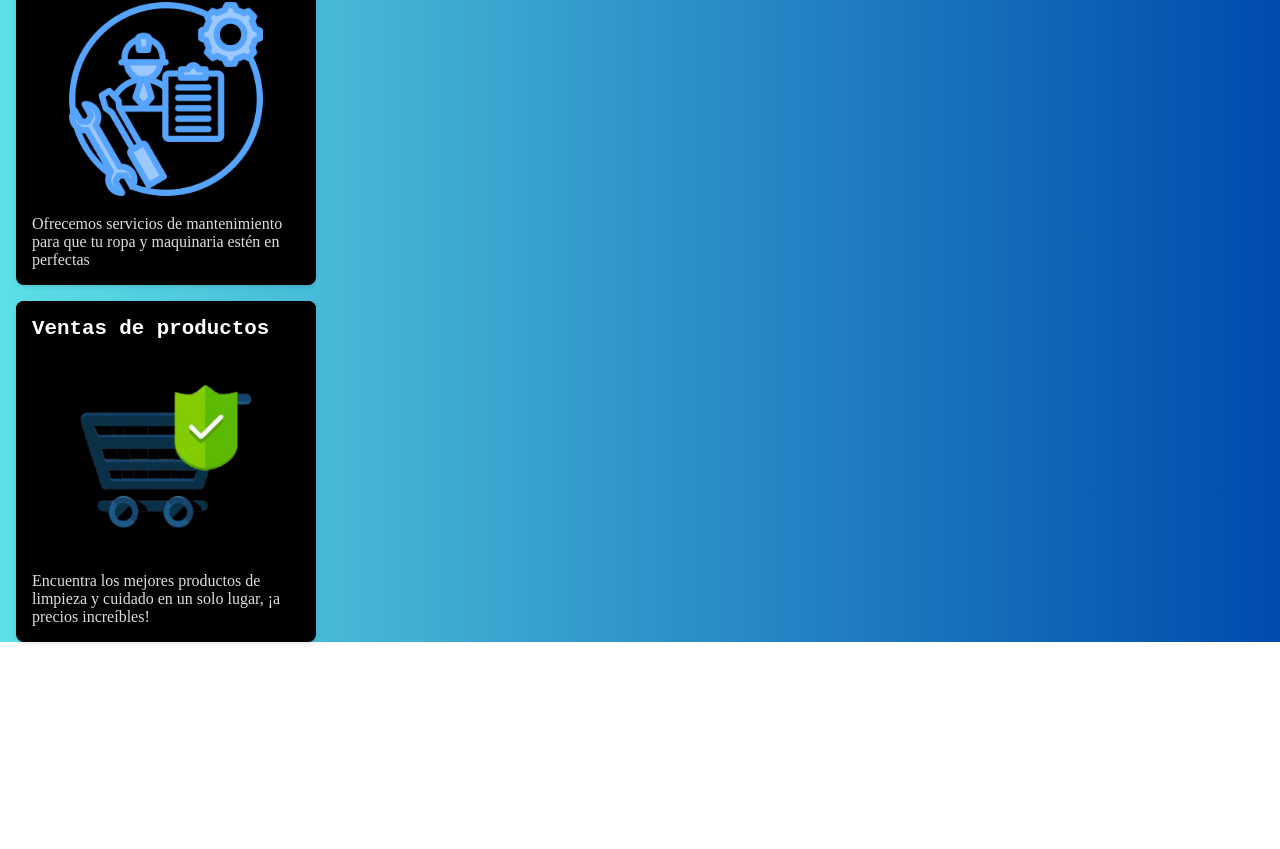
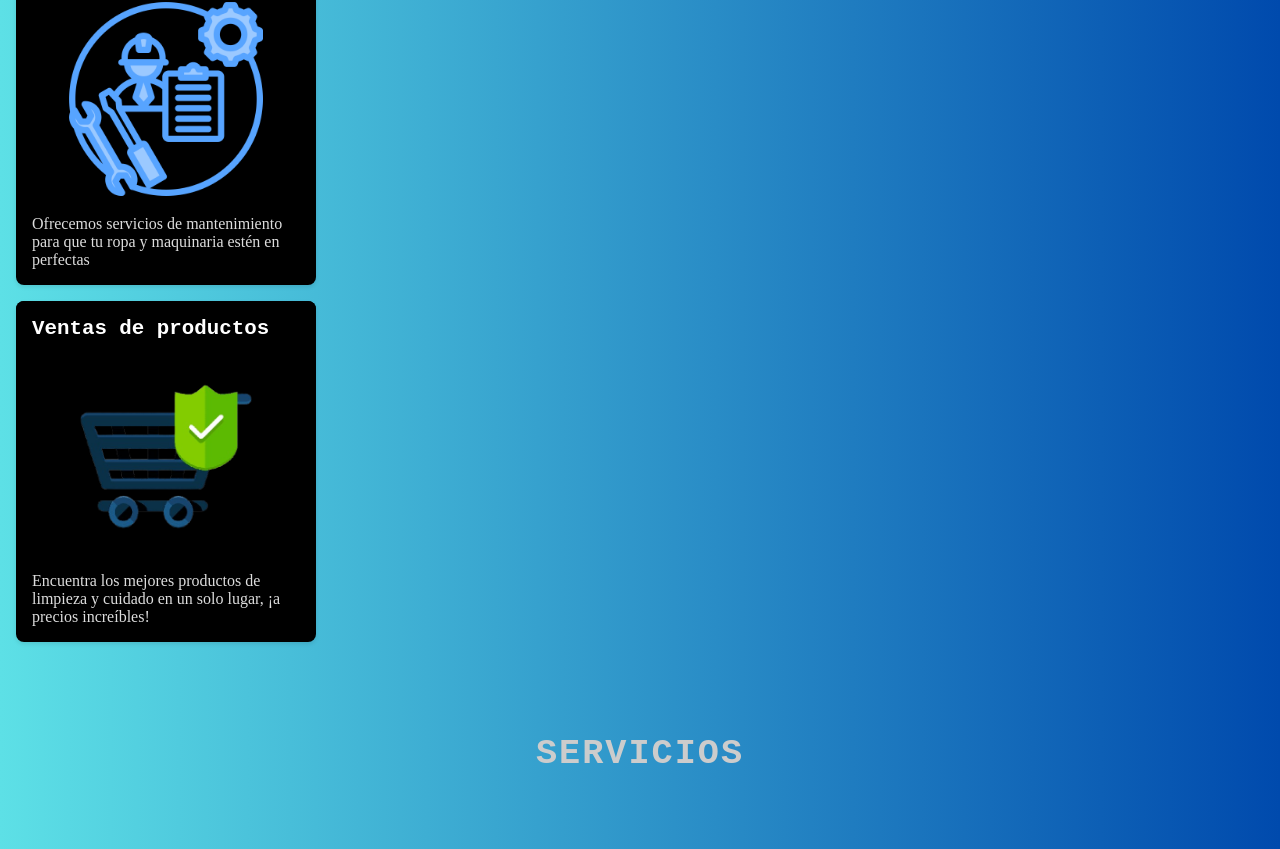
Before and after one commit to Lavanderia-Aqua-Elite/LandingPage_AquaElite, a React (Vite) app: page / in a window 1280 px wide. Shown: the part 2048-2897 px from the top of the page. Before the commit the page ends 2706 px from the top, so only its background shows below. Built offline with nearby package versions, Linux system fonts and the light colour scheme.

Commit message:
Mejorando

```diff
--- a/src/components/MiniTitle.jsx
+++ b/src/components/MiniTitle.jsx
@@ -1,10 +1,11 @@
 // Importa los modulos necesarios
+import classes from '../styles/MiniTitle.module.css';
 
 // Exporta por defecto y crea el componente con el hook
-export default function MiniTitle( {minititle} ) {
+export default function MiniTitle( { minititle } ) {
     return(
-        <div className="conteinerMin">
-            <h3 className="miniTitle">{minititle}</h3>
+        <div className={classes.conteinerMin}>
+            <h3 className={classes.miniTitle}>{minititle}</h3>
         </div>
     )
 }
--- a/src/pages/WhatWeDo.jsx
+++ b/src/pages/WhatWeDo.jsx
@@ -1,13 +1,13 @@
 // Importa los modulos necesarios
 import CardService from '../components/CardService';
 import SubTitle from '../components/SubTitle';
-
 import classes from '../styles/WhatWeDo.module.css';
 import laundryIco from '../hooks/image';
 import dryleanerIco from '../hooks/image';
 import laundryServiceIco from '../hooks/image';
 import MaintenanceIco from '../hooks/image';
 import shopIco from '../hooks/image';
+import MiniTitle from '../components/MiniTitle';
 
 // Exporta por defecto y crea el componente
 export default function WhatWeDo() {
@@ -46,6 +46,7 @@ export default function WhatWeDo() {
                         />
                     </div>
                     <div className='contenService'>
+                        <MiniTitle minititle="Servicios" />
                     </div>
             </section>
         </div>
--- a/src/styles/MiniTitle.module.css
+++ b/src/styles/MiniTitle.module.css
@@ -18,12 +18,6 @@
     text-transform: uppercase;
     font-weight: bold;
     letter-spacing: 2px;
-    /* Añade sombra al texto para efecto 'resaltado': */
-    text-shadow:
-        1px 1px 2px rgba(0, 0, 0, 0.7),
-        0 0 10px rgba(255, 255, 255, 0.5);
-        /* Para un efecto más similar, puedes agregar un contorno: */
-        -webkit-text-stroke: 2px #000; /* Contorno negro */
 }
 
 /* ===== VERSIÓN MOBILE (700px o menos) ===== */
```
